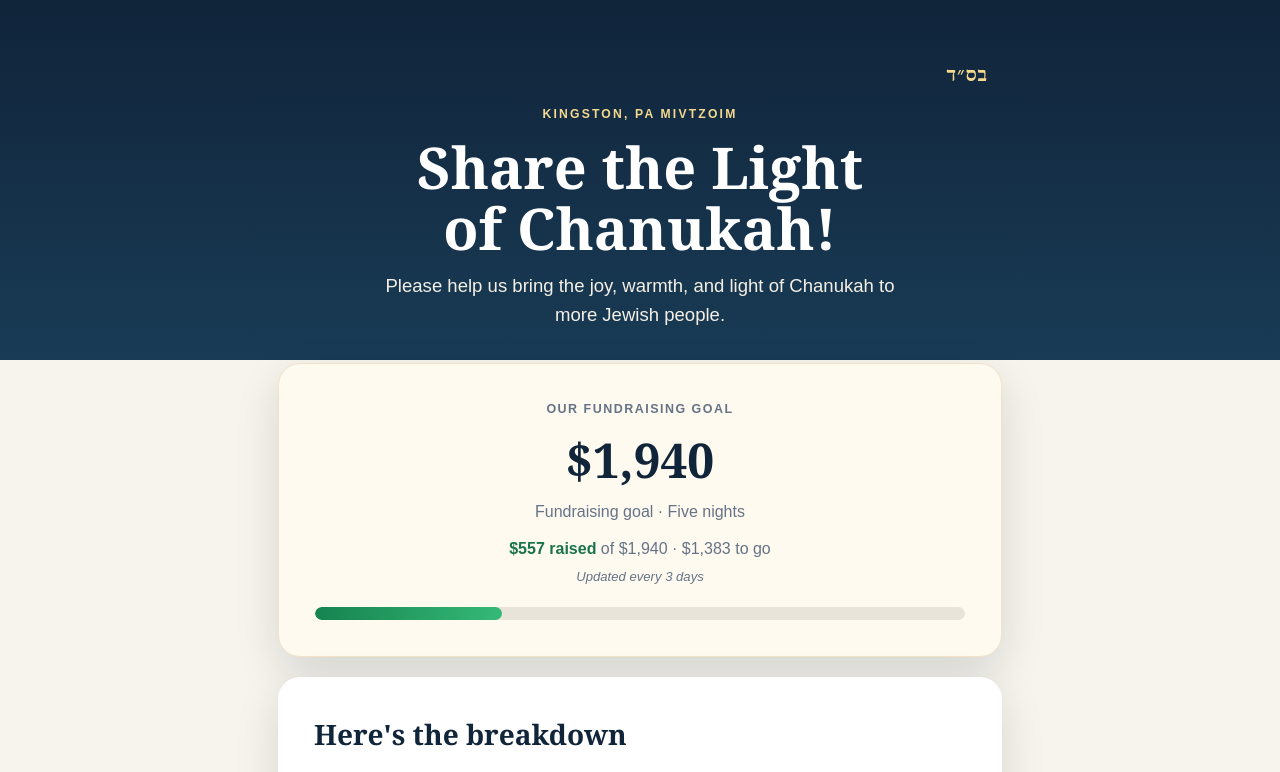
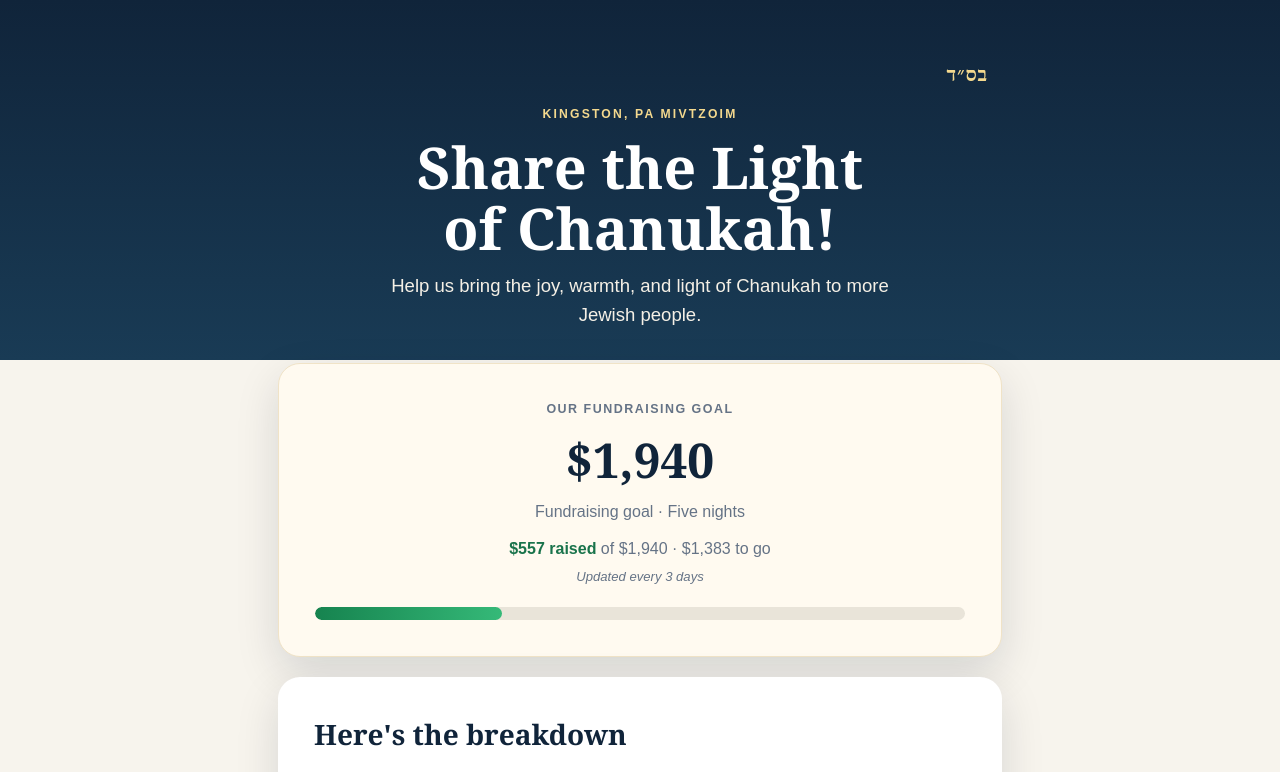
Before and after one commit to kingstonmivtzoim/chanukah, a plain HTML site: page index.html in a window 1280 px wide. Shown: the top 772 px of the page. Drawn offline with Linux system fonts and the light colour scheme.

Commit message:
Update index.html

```diff
--- a/index.html
+++ b/index.html
@@ -26,7 +26,7 @@ button,.button{appearance:none;border:0;border-radius:999px;padding:13px 19px;fo
 @media(max-width:480px){.wrap{padding:20px 13px 36px}.item{padding:12px}.goal .amount{font-size:2.6rem}}
 </style></head><body><main class="wrap">
 <header class="hero"><div style="text-align:right;color:#f4d98e;font-family:Georgia,serif;font-size:1.25rem;font-weight:700;letter-spacing:.04em;margin:0 2px 16px 0" dir="rtl">בס״ד</div>
-<div class="kicker">Kingston, PA Mivtzoim</div><h1>Share the Light<br>of Chanukah!</h1><p>Please help us bring the joy, warmth, and light of Chanukah to more Jewish people.</p></header>
+<div class="kicker">Kingston, PA Mivtzoim</div><h1>Share the Light<br>of Chanukah!</h1><p>Help us bring the joy, warmth, and light of Chanukah to more Jewish people.</p></header>
 <section class="card goal"><div class="label">Our fundraising goal</div><div class="amount">$1,940</div><p class="sub">Fundraising goal · Five nights</p><p class="sub" style="margin-top:12px"><strong style="color:#19734b">$557 raised</strong> of $1,940 · $1,383 to go</p><p class="sub" style="font-size:.82rem;margin-top:5px;font-style:italic">Updated every 3 days</p><div class="progress" role="img" aria-label="Progress toward the goal: $557 raised of $1,940"><span style="width:28.71%"></span></div></section>
 <section class="card"><h2>Here's the breakdown</h2><div class="breakdown">
 <div class="item"><span class="name">🚐 Mitzvah Tank <small style="display:block;font-weight:400;color:#667">Quantity: 1</small></span><span class="amount">$675</span></div>
```
